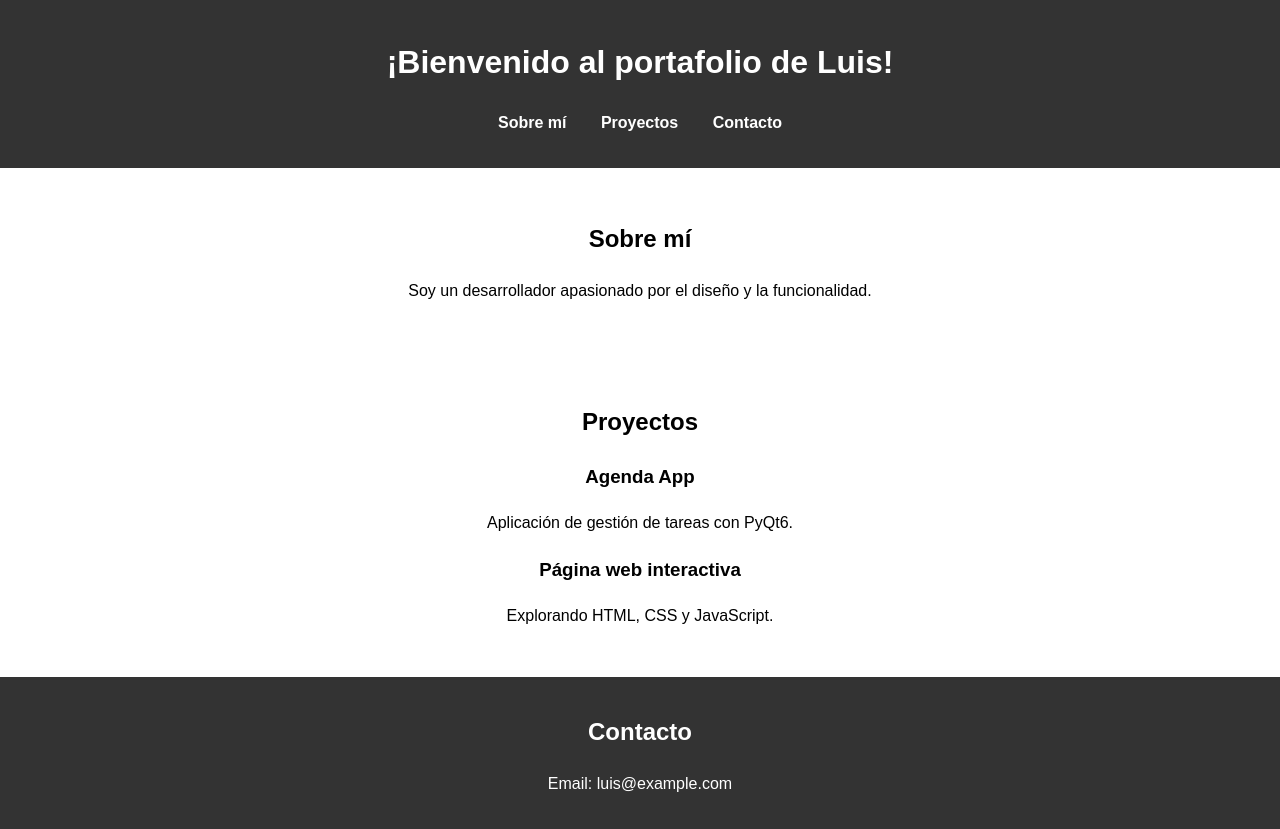
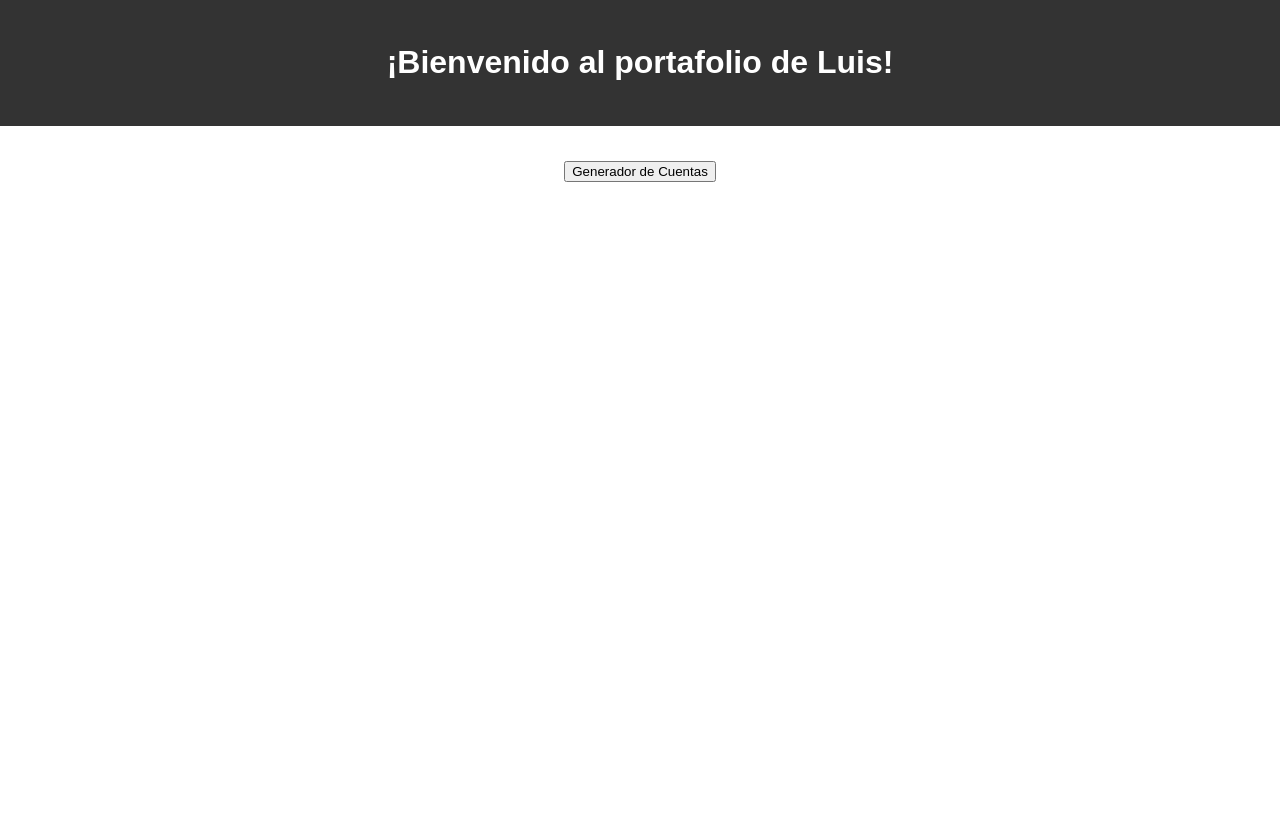
Before and after one commit to Luisfont13/luisfont13.github.io, a plain HTML site: page index.html in a window 1280 px wide. After the commit the page ends 800 px from the top, so only its background shows below. Drawn offline with Linux system fonts and the light colour scheme.

Commit message:
Añadido botón para ejecutar generador de códigos y archivos relacionados

```diff
--- a/index.html
+++ b/index.html
@@ -9,26 +9,14 @@
 <body>
     <header>
         <h1>¡Bienvenido al portafolio de Luis!</h1>
-        <nav>
-            <ul>
-                <li><a href="#sobre-mi">Sobre mí</a></li>
-                <li><a href="#proyectos">Proyectos</a></li>
-                <li><a href="#contacto">Contacto</a></li>
-            </ul>
-        </nav>
     </header>
-    <section id="sobre-mi">
-        <h2>Sobre mí</h2>
-        <p>Soy un desarrollador apasionado por el diseño y la funcionalidad.</p>
+    <section>
+        <button id="generador-btn">Generador de Cuentas</button>
     </section>
-    <section id="lechita">
-        <h2>Proyectos</h2>
-        <div id="proyectos-lista"></div>
-    </section>
-    <footer id="contacto">
-        <h2>Contacto</h2>
-        <p>Email: luis@example.com</p>
-    </footer>
-    <script src="script.js"></script>
+    <script>
+        document.getElementById('generador-btn').addEventListener('click', () => {
+            window.location.href = 'generador/archivo.html';
+        });
+    </script>
 </body>
 </html>
```
Also changed, not shown: 1 other file.
